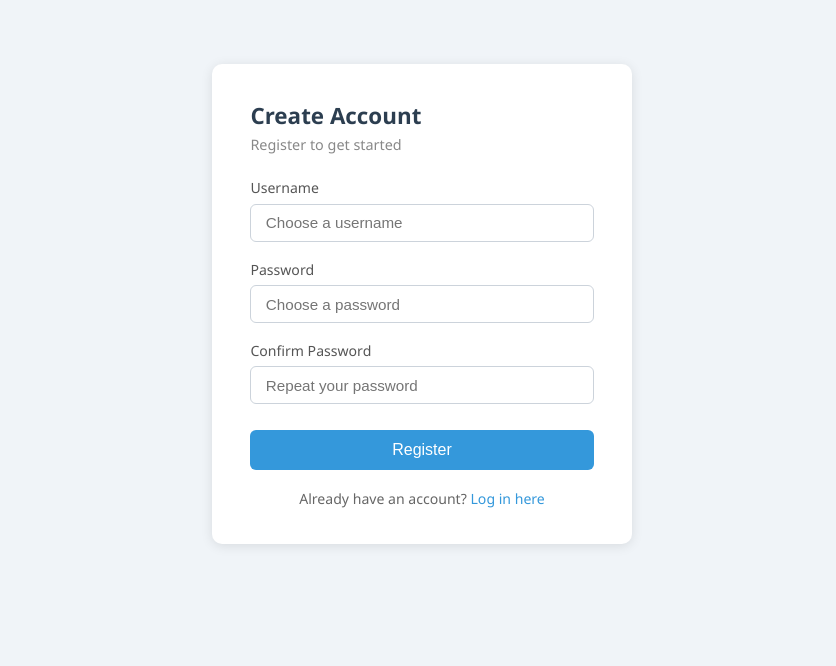
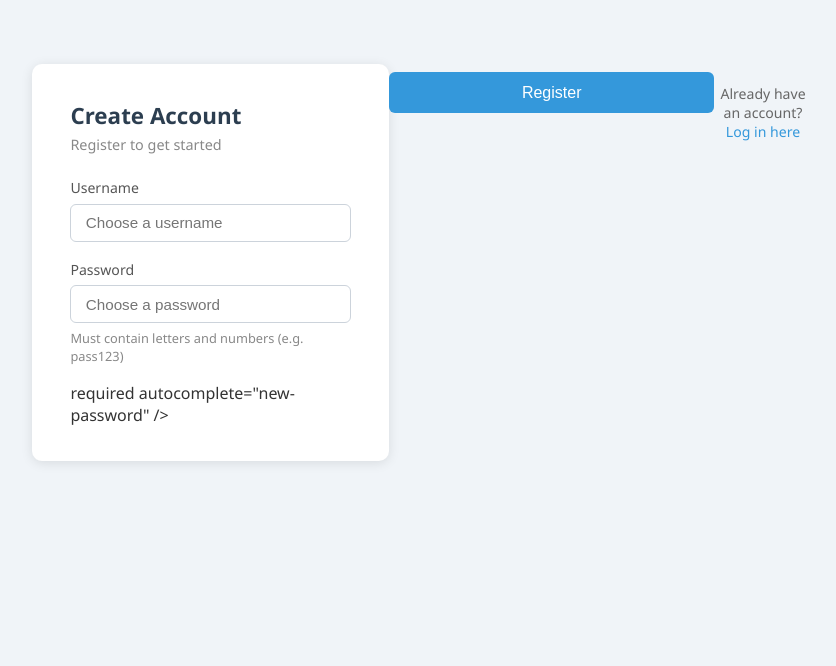
Before and after one commit to Pavani-040205/Project-s-Tracker, a Flask app: page /register in a window 1280 px wide. Shown: the part 73-739 px from the top of the page, without its empty margins (218-1054 px from the left). Run offline with Flask 3, Linux system fonts and the light colour scheme.

Commit message:
feat: add password must contain letters and numbers validation

```diff
--- a/static/css/style.css
+++ b/static/css/style.css
@@ -317,3 +317,11 @@ header h1 {
     color: #1a6fa0;
     border: 1px solid #aed6f1;
 }
+
+/* ── Field Hint ───────────────────────────────────────────── */
+.field-hint {
+    display: block;
+    margin-top: 0.35rem;
+    font-size: 0.8rem;
+    color: #888;
+}
--- a/templates/register.html
+++ b/templates/register.html
@@ -32,17 +32,12 @@
                     name="password"
                     placeholder="Choose a password"
                     required
+                    pattern="(?=.*[A-Za-z])(?=.*\d).+"
+                    title="Password must contain both letters and numbers"
                     autocomplete="new-password"
                 />
-            </div>
-            <div class="form-group">
-                <label for="confirm_password">Confirm Password</label>
-                <input
-                    type="password"
-                    id="confirm_password"
-                    name="confirm_password"
-                    placeholder="Repeat your password"
-                    required
+                <small class="field-hint">Must contain letters and numbers (e.g. pass123)</small>
+            </div>  required
                     autocomplete="new-password"
                 />
             </div>
```
